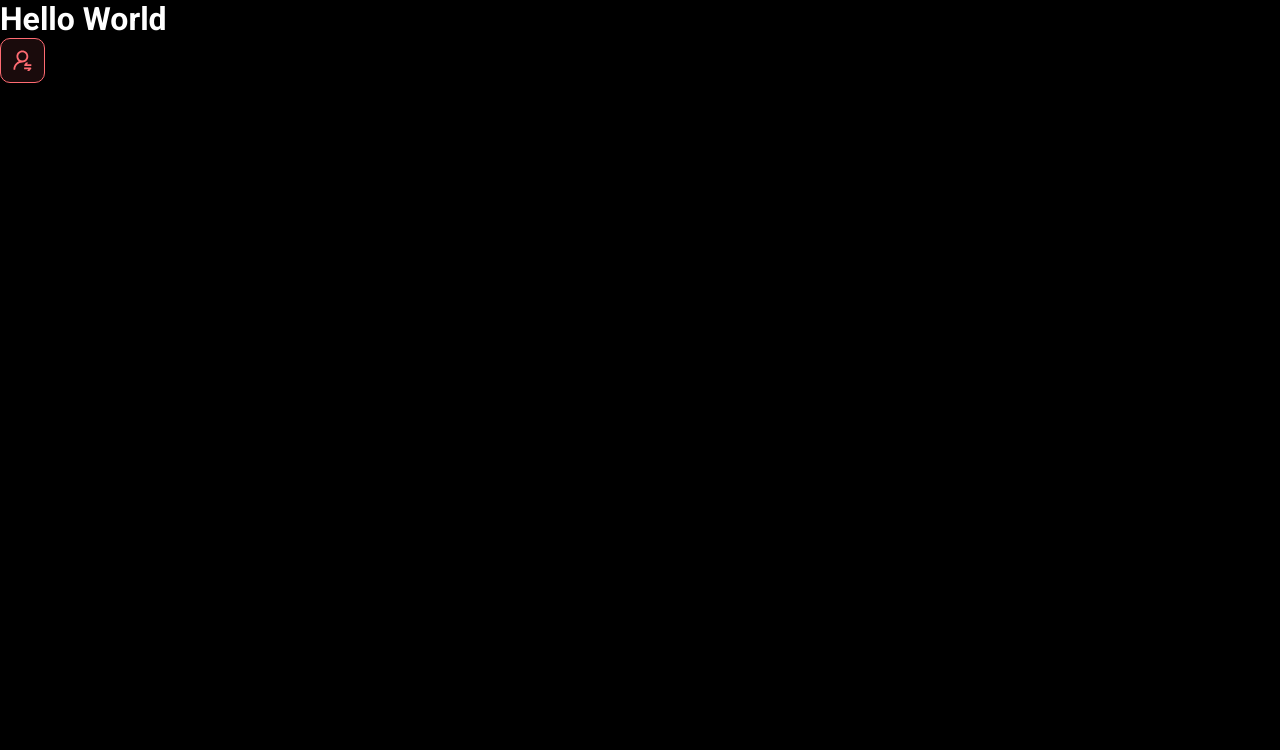
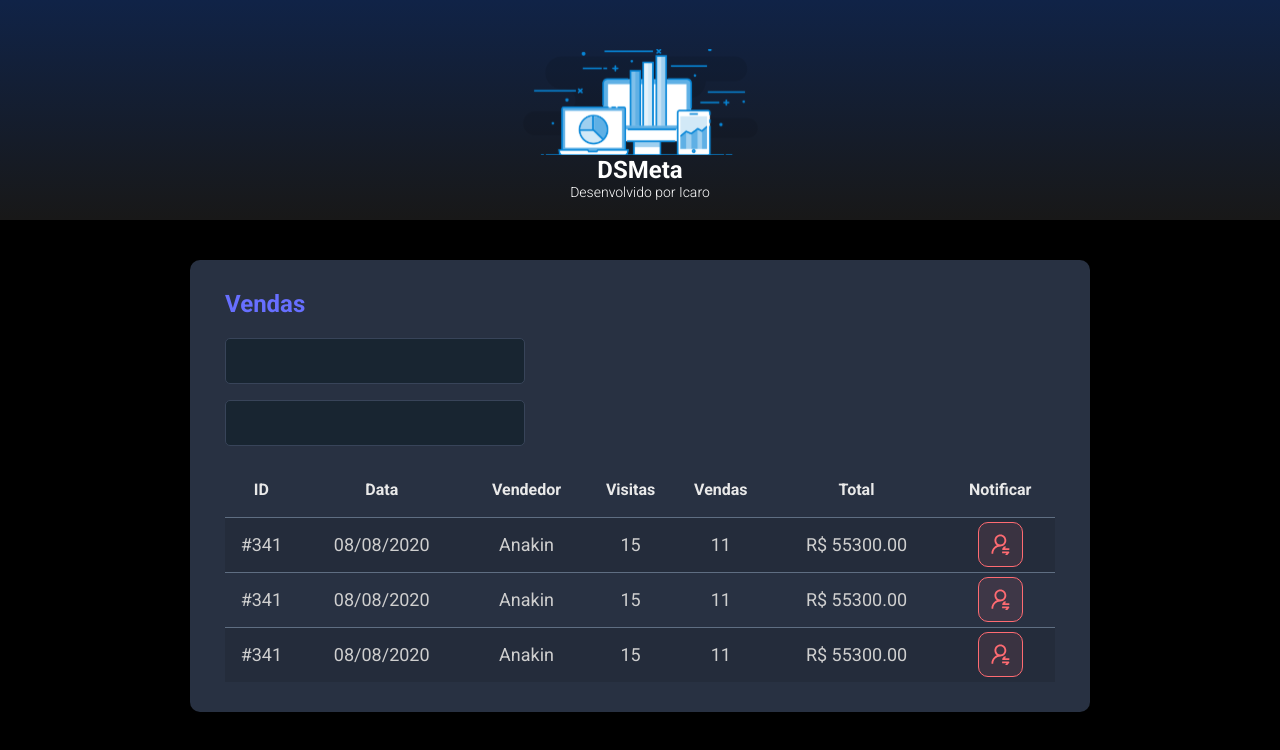
Before and after one commit to icarodias/dsmeta, a React (Vite) app in the folder frontend/: page / in a window 1280 px wide. Shown: the top 750 px of the page. Built offline with nearby package versions, Linux system fonts and the light colour scheme.

Commit message:
other components

```diff
--- a/frontend/src/App.tsx
+++ b/frontend/src/App.tsx
@@ -1,10 +1,17 @@
-import NotificationButton from "./components/NotificationButton";
+import Header from "./components/Header";
+import SalesCard from "./components/SalesCard";
 
 function App() {
   return(
     <>
-      <h1>Hello World </h1>
-      < NotificationButton />
+      <Header/>
+      <main>
+        <section id="sales">
+            <div className="container">
+            <SalesCard />
+            </div>
+        </section>
+    </main>
     </>
 
   )
--- /dev/null
+++ b/frontend/src/components/Header/index.tsx
@@ -0,0 +1,16 @@
+import "./styles.css";
+import logo from "../../assets/img/logo.svg";
+
+function Header() {
+    return(
+        <header>
+            <div className="header-content">
+                <img src={logo} alt="Logo DSMeta"/>
+                <h1>DSMeta</h1>
+                <p>Desenvolvido por <a target="_blank"  href="https://google.com">Icaro</a></p>
+            </div>
+        </header>
+    )
+  }
+
+  export default Header;
--- /dev/null
+++ b/frontend/src/components/Header/styles.css
@@ -0,0 +1,27 @@
+header{
+    height: 220px;
+    display: flex;
+    align-items:center;
+    justify-content: center;
+    background: linear-gradient(180deg, #102347 0%, #181818 100%);
+}
+
+.header-content{
+
+    display:flex;
+    align-items: center;
+    flex-direction: column;
+}
+
+.header-content img{
+    margin-top:28px;
+}
+.header-content h1{
+    font-size:24px;
+    font-weight: 700;
+}
+
+.header-content p {
+    font-size:14px;
+    font-weight: 300;
+}
--- /dev/null
+++ b/frontend/src/components/SalesCard/index.tsx
@@ -0,0 +1,78 @@
+import NotificationButton from "../NotificationButton";
+
+import "./styles.css";
+
+
+function SalesCard() {
+    return(
+        <div className="card">
+                    <h2>Vendas</h2>
+                    <div>
+                        <div className="form-control-container" >
+                            <input className="form-control" type="text"/>
+                        </div>
+                        <div className="form-control-container" >
+                            <input className="form-control" type="text"/>
+                        </div>
+                    </div>
+                    <div>
+                        <table className="sales-table">
+                            <thead>
+                                <tr>
+                                    <th className="show-major-992-width">ID</th>
+                                    <th className="show-major-576-width">Data</th>
+                                    <th>Vendedor</th>
+                                    <th className="show-major-992-width">Visitas</th>
+                                    <th className="show-major-992-width">Vendas</th>
+                                    <th>Total</th>
+                                    <th>Notificar</th>
+                                </tr>
+                            </thead>
+                            <tbody>
+                                <tr>
+                                    <td className="show-major-992-width">#341</td>
+                                    <td className="show-major-576-width">08/08/2020</td>
+                                    <td>Anakin</td>
+                                    <td className="show-major-992-width">15</td>
+                                    <td className="show-major-992-width">11</td>
+                                    <td>R$ 55300.00</td>
+                                    <td>
+                                        <div className="red-button-container">
+                                            <NotificationButton/>
+                                        </div>
+                                    </td>
+                                </tr>
+                                <tr>
+                                    <td className="show-major-992-width">#341</td>
+                                    <td className="show-major-576-width">08/08/2020</td>
+                                    <td>Anakin</td>
+                                    <td className="show-major-992-width">15</td>
+                                    <td className="show-major-992-width">11</td>
+                                    <td>R$ 55300.00</td>
+                                    <td>
+                                        <div className="red-button-container">
+                                            <NotificationButton/>
+                                        </div>
+                                    </td>
+                                </tr>
+                                <tr>
+                                    <td className="show-major-992-width">#341</td>
+                                    <td className="show-major-576-width">08/08/2020</td>
+                                    <td>Anakin</td>
+                                    <td className="show-major-992-width">15</td>
+                                    <td className="show-major-992-width">11</td>
+                                    <td>R$ 55300.00</td>
+                                    <td>
+                                        <div className="red-button-container">
+                                            <NotificationButton/>
+                                        </div>
+                                    </td>
+                                </tr>
+                            </tbody>
+                        </table>
+                    </div>
+                </div>
+    )
+  }
+
+  export default SalesCard;
--- /dev/null
+++ b/frontend/src/components/SalesCard/styles.css
@@ -0,0 +1,97 @@
+.card{
+    background-color: #283142;
+    border-radius: 10px;
+    padding:30px 10px;
+}
+
+h2{
+    color:#676FFF;
+    margin-bottom: 20px;
+}
+
+.form-control-container{
+    margin-bottom:16px;
+    max-width: 300px;
+}
+
+.form-control{
+    height:46px;
+    border-radius: 5px;
+    width:100%;
+    border:1px solid #384459;
+    background-color: #182531;
+    color:#9AAABE;
+    padding: 0 20px;
+    font-size:18px;
+}
+
+.sales-table{
+    width:100%;
+    border-spacing:0;
+    border-collapse: collapse;
+}
+.sales-table thead{
+    height:55px;
+    font-size: 16px;
+    font-weight: 700;
+    color:#E9E9E9;
+}
+.sales-table tbody{
+    font-size:14px;
+    font-weight: 400;
+    color:#CFCFCF;
+    text-align: center;
+
+}
+
+.sales-table tbody tr {
+    height:74px;
+    border-top: 1px solid #5F6E82;
+
+}
+
+.sales-table tbody tr:hover > td{
+    background-color: #384459;
+
+}
+
+.sales-table tbody tr:nth-child(odd) {
+    background-color: #242C3B;
+
+}
+.red-button-container{
+    display: flex;
+    justify-content:center;
+}
+
+.show-major-576-width{
+    display: none;
+
+}
+
+.show-major-992-width{
+    display: none;
+
+}
+
+@media (min-width:576px) {
+    .show-major-576-width{
+        display: table-cell;
+    }
+    .card{
+        padding:30px 35px;
+    }
+    .sales-table tbody tr {
+        height:55px;
+    }
+    .sales-table tbody{
+        font-size: 18px;
+    }
+
+}
+
+@media (min-width:992px) {
+    .show-major-992-width{
+        display: table-cell;
+    }
+}
--- a/frontend/src/index.css
+++ b/frontend/src/index.css
@@ -19,3 +19,9 @@ a,a:hover,a:visited{
 #sales{
     padding:40px 10px;
 }
+
+.container{
+    width:100%;
+    max-width: 900px;
+    margin: 0 auto;
+}
```
Also changed, not shown: frontend/src/assets/img/logo.svg (added).
